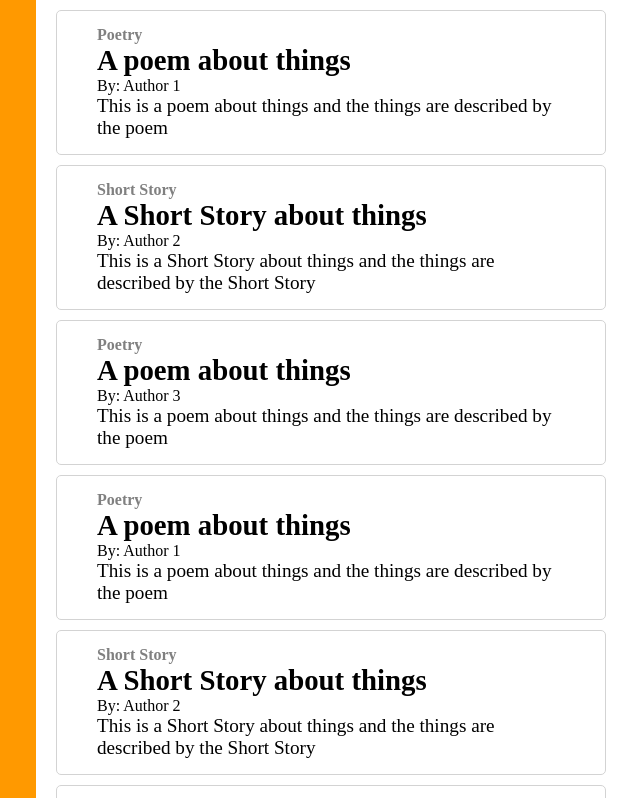
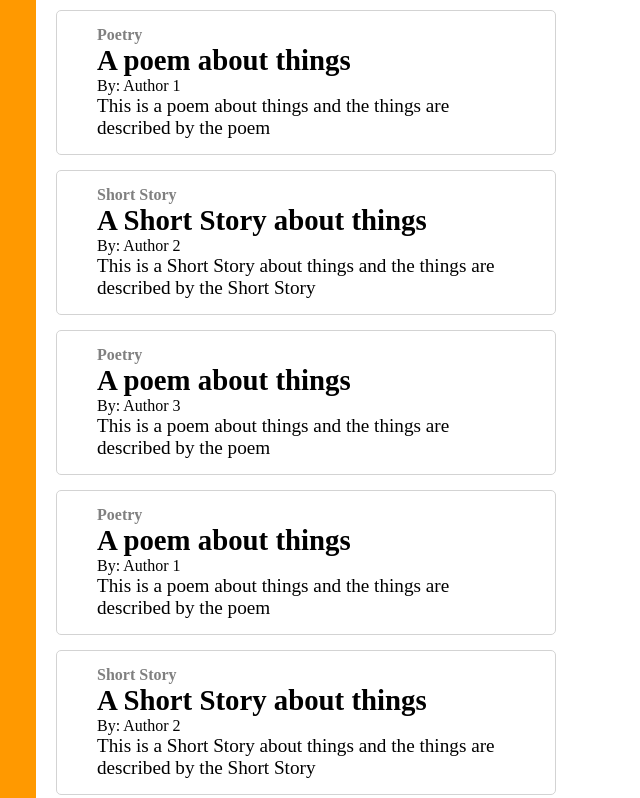
Before and after one commit to EstefanHu/MuseMarkII, a website: page public/home/home.html in a window 1280 px wide. Shown: the top 798 px of the page, without its empty margins (24-664 px from the left). Drawn offline with nearby package versions, Linux system fonts and the light colour scheme.

Commit message:
corrected format

```diff
--- a/public/static/css/dev/home.css
+++ b/public/static/css/dev/home.css
@@ -16,16 +16,15 @@ nav {
 
 main {
   position: relative;
-  width: 630px;
+  width: 1000px;
   height: auto;
   padding: 10px 0 0 80px;
   z-index: 1;
 }
 
 section {
-  width: 100%;
+  width: 500px;
   height: auto;
-  padding-bottom: 10px;
 }
 
 article {
@@ -35,7 +34,7 @@ article {
   border-radius: 5px;
   background: white;
   padding: 15px 40px;
-  margin-bottom: 10px;
+  margin-bottom: 15px;
 }
 
 article a {
--- a/public/static/js/dev/home.js
+++ b/public/static/js/dev/home.js
@@ -30,7 +30,6 @@
 		const section = document.querySelector('section');
 		for (let i = 0; i < res.posts.length; i++) {
 			let article = document.createElement('article');
-			let footer = document.createElement('footer');
 			section.appendChild(getArticle(article, res.posts[i]));
 		}
 	}
```
